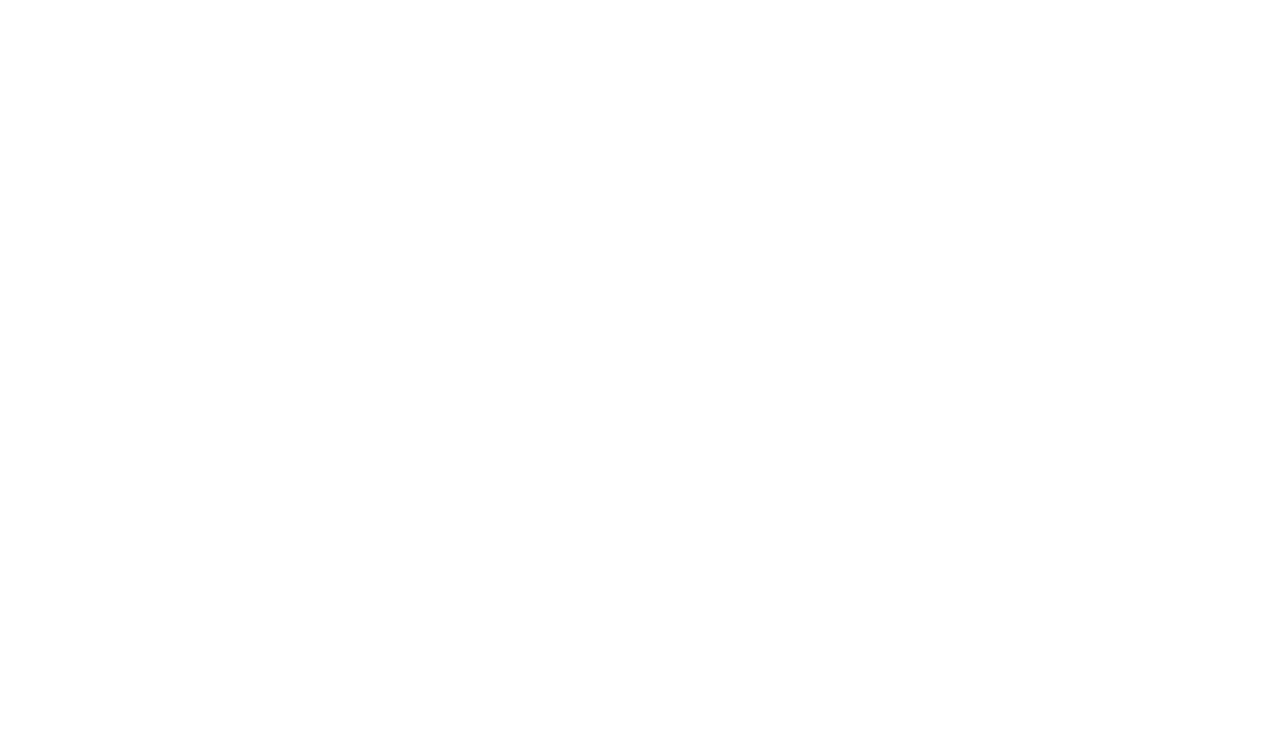
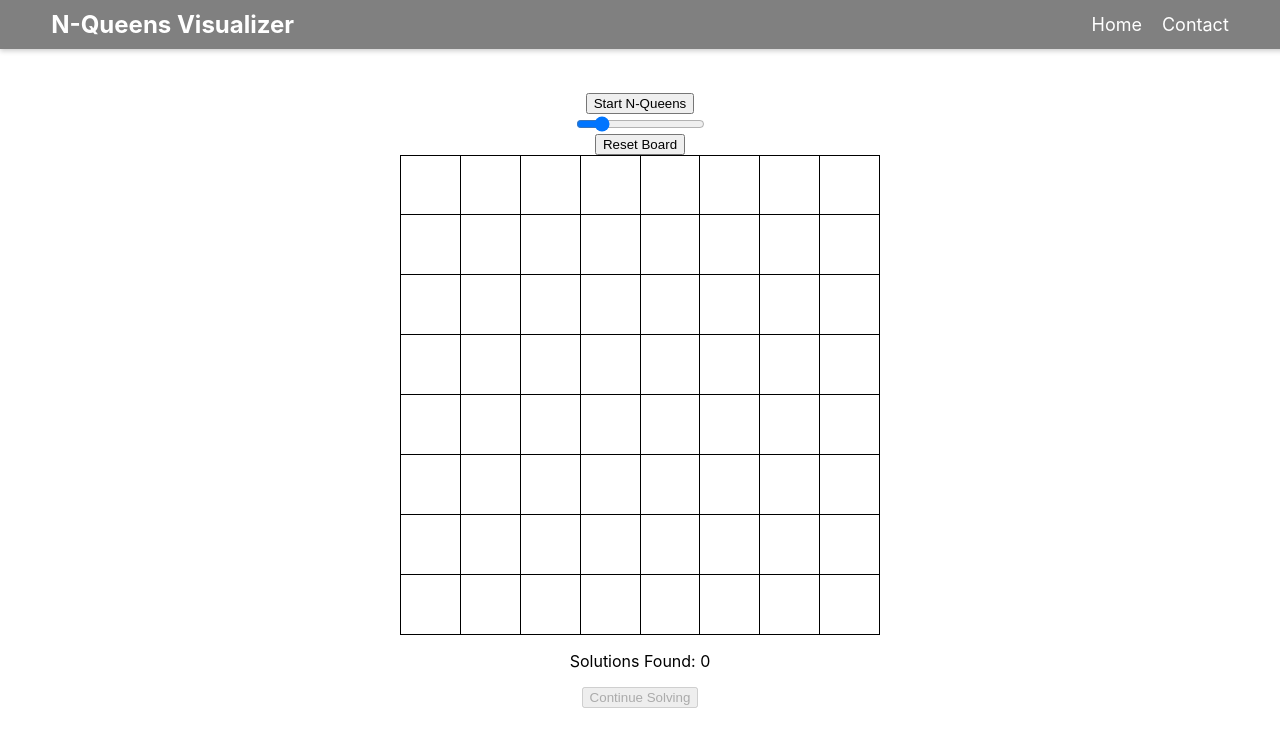
Before and after one commit to aidanmchugh12/Algorithm-Visualizer, a React (Create React App) app: page /nqueens in a window 1280 px wide. Before the commit this address had no page. Shown: the top 746 px of the page. Built offline with nearby package versions, Linux system fonts and the light colour scheme.

Commit message:
Finished sorting + added nqueens

```diff
--- /dev/null
+++ b/src/Algorithms/NQueens.jsx
@@ -0,0 +1,61 @@
+let continueFinding = true;
+let resolvePause;
+
+export const NQueens = async (numQueens, board, updateBoard, getSpeed, incrementSolutions, updateContinueSolving) => {
+    let safeRow = Array(numQueens).fill(true);
+    let safeLeftDiag = Array(2*numQueens-1).fill(true);
+    let safeRightDiag = Array(2*numQueens-1).fill(true);
+
+    await tryColumn(numQueens, 0, board, getSpeed, safeRow, safeLeftDiag, safeRightDiag, updateBoard, incrementSolutions, updateContinueSolving);
+}
+
+function checkSafe(row, col, safeRow, safeLeftDiag, safeRightDiag, N) {
+    return safeRow[row] && safeLeftDiag[row+col] && safeRightDiag[row-col+(N-1)];
+}
+
+export const continueSolving = () => {
+    if (resolvePause) resolvePause();
+};
+
+async function tryColumn(N, col, board, getSpeed, safeRow, safeLeftDiag, safeRightDiag, updateBoard, incrementSolutions, updateContinueSolving) {
+    if (!continueFinding) return;
+
+    const delay = () => new Promise((resolve) => setTimeout(resolve, getSpeed()));
+
+    for (let row = 0; row < N; row++) {
+        if (checkSafe(row, col, safeRow, safeLeftDiag, safeRightDiag, N)) {
+            safeRow[row] = false;
+            safeLeftDiag[row+col] = false;
+            safeRightDiag[row-col+(N-1)] = false;
+
+            let newBoard = board.map(r => [...r]);
+            newBoard[row][col] = 1;
+            updateBoard(newBoard);
+            await delay();
+
+            if (col === N-1) { // Solution found
+                incrementSolutions();
+
+                continueFinding = false;
+                updateContinueSolving(true);
+
+                await new Promise((resolve) => {resolvePause = resolve;});
+
+                updateContinueSolving(false);
+                continueFinding = true;
+            } else {
+                await tryColumn(N, col + 1, newBoard, getSpeed, safeRow, safeLeftDiag, safeRightDiag, updateBoard, incrementSolutions, updateContinueSolving);
+                if (!continueFinding) return;
+            }
+
+            if (continueFinding) {
+                safeRow[row] = true;
+                safeLeftDiag[row+col] = true;
+                safeRightDiag[row-col+(N-1)] = true;
+
+                newBoard[row][col] = 0;
+                updateBoard(newBoard);
+            }
+        }
+    }
+}
--- a/src/App.js
+++ b/src/App.js
@@ -1,5 +1,6 @@
 import './App.css';
 import SortingVisualizer from './Visualizers/SortingVisualizer.jsx';
+import NQueensVisualizer from './Visualizers/NQueensVisualizer.jsx';
 import Home from './pages/Home.jsx';
 import Contact from './pages/Contact.jsx';
 import {BrowserRouter as Router, Route, Routes} from 'react-router-dom';
@@ -16,6 +17,7 @@
         <Route path="/" element={<Home />} />
         <Route path="/contact" element={<Contact />} />
         <Route path="/sorts" element={<SortingVisualizer />} />
+        <Route path="/nqueens" element={<NQueensVisualizer />} />
       </Routes>
     </Router>
   );
--- /dev/null
+++ b/src/Visualizers/NQueensVisualizer.css
@@ -0,0 +1,17 @@
+.visualizer {
+    display: flex;
+    justify-content: center;
+    align-items: center;
+    height: 100vh;
+    width: 100vw;
+}
+
+.table {
+    border-collapse: collapse;
+    width: min(60vw, 60vh);
+    height: min(60vw, 60vh);
+}
+
+.cell {
+   border: 1px solid black;
+}
--- /dev/null
+++ b/src/Visualizers/NQueensVisualizer.jsx
@@ -0,0 +1,113 @@
+import React from 'react';
+import './NQueensVisualizer.css';
+import NavBar from '../components/NavBar';
+import { NQueens, continueSolving } from '../Algorithms/NQueens';
+
+class NQueensVisualizer extends React.Component {
+    constructor() {
+        super();
+
+        this.state = {
+            BoardSize: 8,
+            Speed: 120,
+            AnimationInProgress: false,
+            Board: [],
+            SolutionsFound: 0,
+            ContinueSolving: false,
+        }
+
+    }
+
+    createBoard = (size) => {
+        let NewBoard = [];
+
+        for(let i = 0; i < size; i++) {
+            NewBoard[i] = [];
+            for(let j = 0; j < size; j++) {
+                // if((i+j) % 2 === 0) {
+                //     NewBoard[i][j] = 0;
+                // } else {
+                //     NewBoard[i][j] = 1;
+                // }
+                NewBoard[i][j] = 0;
+            }
+        }
+
+
+        this.setState({ Board : NewBoard, SolutionsFound : 0});
+    }
+
+    solveBoard = () => {
+        if(!this.state.AnimationInProgress) {
+            this.setState({ AnimationInProgress: true }, () => {
+                NQueens(this.state.BoardSize, this.state.Board, this.updateBoard, this.getSpeed, this.incrementSolutions, this.updateContinueSolving).then(() => {
+                    this.setState({ AnimationInProgress: false });
+                })
+            })
+        }
+    }
+
+    updateBoard = (board) => {
+        this.setState({Board : board});
+    }
+
+    incrementSolutions = () => {
+        this.setState({SolutionsFound : this.state.SolutionsFound+1});
+    }
+
+    updateContinueSolving = (arg) => {
+        this.setState({ContinueSolving : arg});
+    }
+
+    getSpeed = () => {
+        return this.state.Speed;
+    }
+
+    componentDidMount() {
+        this.createBoard(this.state.BoardSize);
+    }
+
+    render() {
+        const { Board } = this.state;
+        return (
+            <>
+            <NavBar pageName="N-Queens Visualizer"></NavBar>
+
+            <div className="visualizer">
+                <button onClick={() => {this.solveBoard()}} disabled={this.state.AnimationInProgress}>Start N-Queens</button>
+                <input onChange={(event) => {this.setState({Speed: event.target.value})}} type="range" id="speed-bar" min="10" max="250" step="10"></input>
+                <button onClick={() => {this.createBoard(this.state.BoardSize)}} disabled={this.state.AnimationInProgress}>Reset Board</button>
+
+
+
+                <table className="table">
+                    <tbody>
+                        {Board.map((row, rowIndex) => (
+                            <tr key={rowIndex}>
+                                {row.map((cell, colIndex) => (
+                                    <td
+                                    className="cell"
+                                    key={colIndex}
+                                    style={{backgroundColor: cell === 0 ? 'white' : 'black',}}
+                                    >
+                                    </td>
+                                ))}
+                            </tr>
+                        ))}
+                    </tbody>
+                </table>
+
+                <p>Solutions Found: {this.state.SolutionsFound}</p>
+                <button onClick={() => {continueSolving()}} disabled={!this.state.ContinueSolving}>Continue Solving</button>
+
+
+
+            </div>
+
+            </>
+        )
+    }
+
+}
+
+export default NQueensVisualizer
--- a/src/Visualizers/SortingVisualizer.jsx
+++ b/src/Visualizers/SortingVisualizer.jsx
@@ -1,9 +1,9 @@
-import React from 'react'
-import './SortingVisualizer.css'
-import NavBar from '../components/NavBar'
-import {selectionSort} from '../Algorithms/Sorts/selectionSort'
-import {insertionSort} from '../Algorithms/Sorts/insertionSort'
-import {bubbleSort} from '../Algorithms/Sorts/bubbleSort'
+import React from 'react';
+import './SortingVisualizer.css';
+import NavBar from '../components/NavBar';
+import {selectionSort} from '../Algorithms/Sorts/selectionSort';
+import {insertionSort} from '../Algorithms/Sorts/insertionSort';
+import {bubbleSort} from '../Algorithms/Sorts/bubbleSort';
 
 
 
@@ -12,9 +12,9 @@
         super();
 
         this.state = {
-            arraySize: 25,
-            speed: 250,
-            animationInProgress: false,
+            ArraySize: 25,
+            Speed: 250,
+            AnimationInProgress: false,
             array: [],
             barColors: [],
             currentSort: "",
@@ -26,7 +26,7 @@
         const newArray = []
         const newColors = []
 
-        for(let i = 0; i < this.state.arraySize; i++) {
+        for(let i = 0; i < this.state.ArraySize; i++) {
             newArray.push(Math.floor(Math.random() * (max - min + 1) + min));
             newColors.push('black');
         }
@@ -38,7 +38,7 @@
       }
 
     sortHandler = () => {
-        if(!this.state.animationInProgress) {
+        if(!this.state.AnimationInProgress) {
             const sortFunctions = {
                 selectionSort: selectionSort,
                 insertionSort: insertionSort,
@@ -47,9 +47,9 @@
 
             const selectedSort = sortFunctions[this.state.currentSort];
 
-            this.setState({ animationInProgress: true }, () => {
+            this.setState({ AnimationInProgress: true }, () => {
                 selectedSort([...this.state.array], this.getSpeed, this.updateBars).then(() => {
-                    this.setState({ animationInProgress: false });
+                    this.setState({ AnimationInProgress: false });
                 })
             })
         }
@@ -64,7 +64,7 @@
     }
 
     getSpeed = () => {
-        return this.state.speed;
+        return this.state.Speed;
     }
 
 
@@ -81,18 +81,18 @@
 
             <div class="visualizer">
                 <div class="sorting-tools">
-                    <button onClick={() => {this.randomizeArrayValues(10,100)}} disabled={this.state.animationInProgress}>Randomize Values</button>
+                    <button onClick={() => {this.randomizeArrayValues(10,100)}} disabled={this.state.AnimationInProgress}>Randomize Values</button>
 
-                    <select onChange={(event) => this.setCurrentSort(event.target.value)} disabled={this.state.animationInProgress}>
+                    <select onChange={(event) => this.setCurrentSort(event.target.value)} disabled={this.state.AnimationInProgress}>
                         <option value="selectionSort">Selection Sort</option>
                         <option value="insertionSort">Insertion Sort</option>
                         <option value="bubbleSort">Bubble Sort</option>
                     </select>
 
-                    <button onClick={this.sortHandler} disabled={this.state.animationInProgress}>Sort</button>
+                    <button onClick={this.sortHandler} disabled={this.state.AnimationInProgress}>Sort</button>
 
-                    <input onChange={(event) => {this.setState({speed: event.target.value})}} type="range" id="speed-bar" min="10" max="500" step="10"></input>
-                    <input onChange={(event) => {this.setState({arraySize: event.target.value}, () => {this.randomizeArrayValues(10,100)})}} type="range" id="size-bar" min="10" max="50" step="10" disabled={this.state.animationInProgress}></input>
+                    <input onChange={(event) => {this.setState({Speed: event.target.value})}} type="range" id="Speed-bar" min="10" max="500" step="10"></input>
+                    <input onChange={(event) => {this.setState({ArraySize: event.target.value}, () => {this.randomizeArrayValues(10,100)})}} type="range" id="size-bar" min="10" max="50" step="10" disabled={this.state.AnimationInProgress}></input>
                 </div>
 
                 <div class="array-container">
--- a/src/pages/Contact.jsx
+++ b/src/pages/Contact.jsx
@@ -6,7 +6,7 @@
 export default function Contact() {
     return (
         <>
-        <NavBar pageName="Algorithm Visualizer"></NavBar>
+        <NavBar pageName="Contact Me!"></NavBar>
         </>
     )
 }
```
